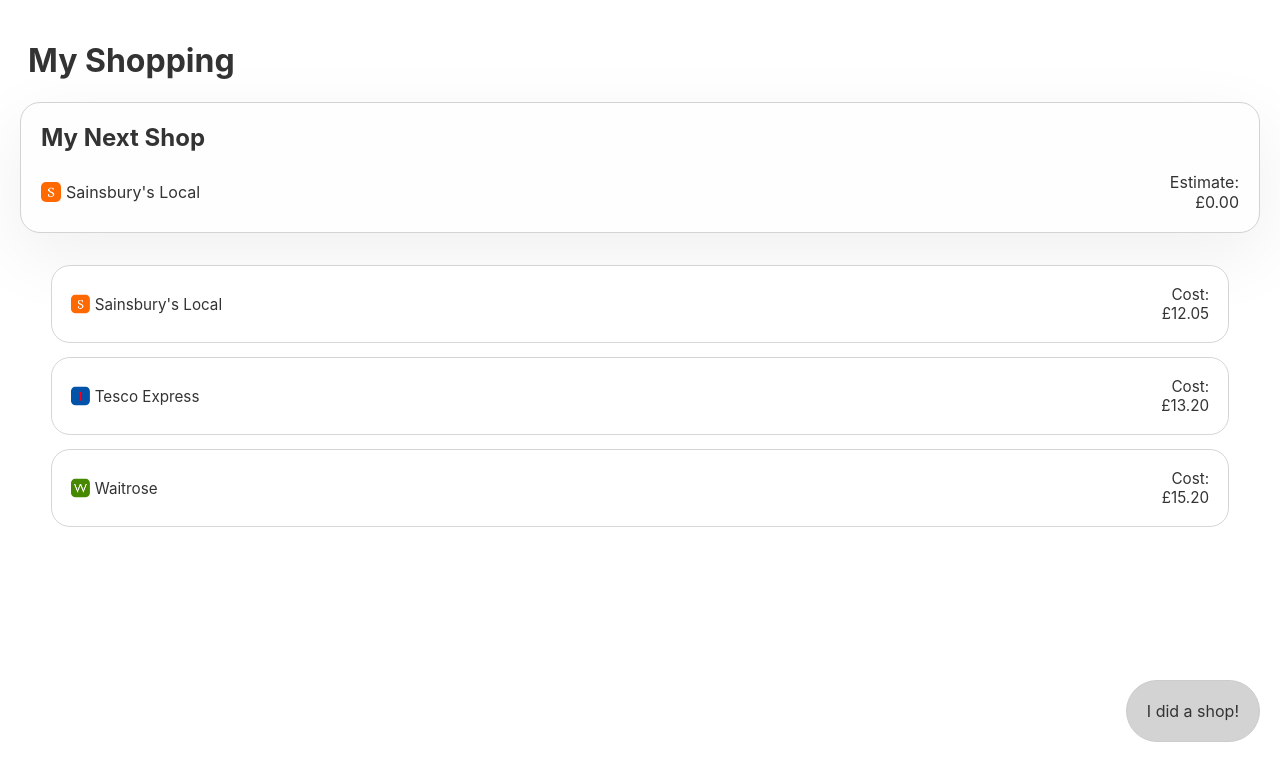
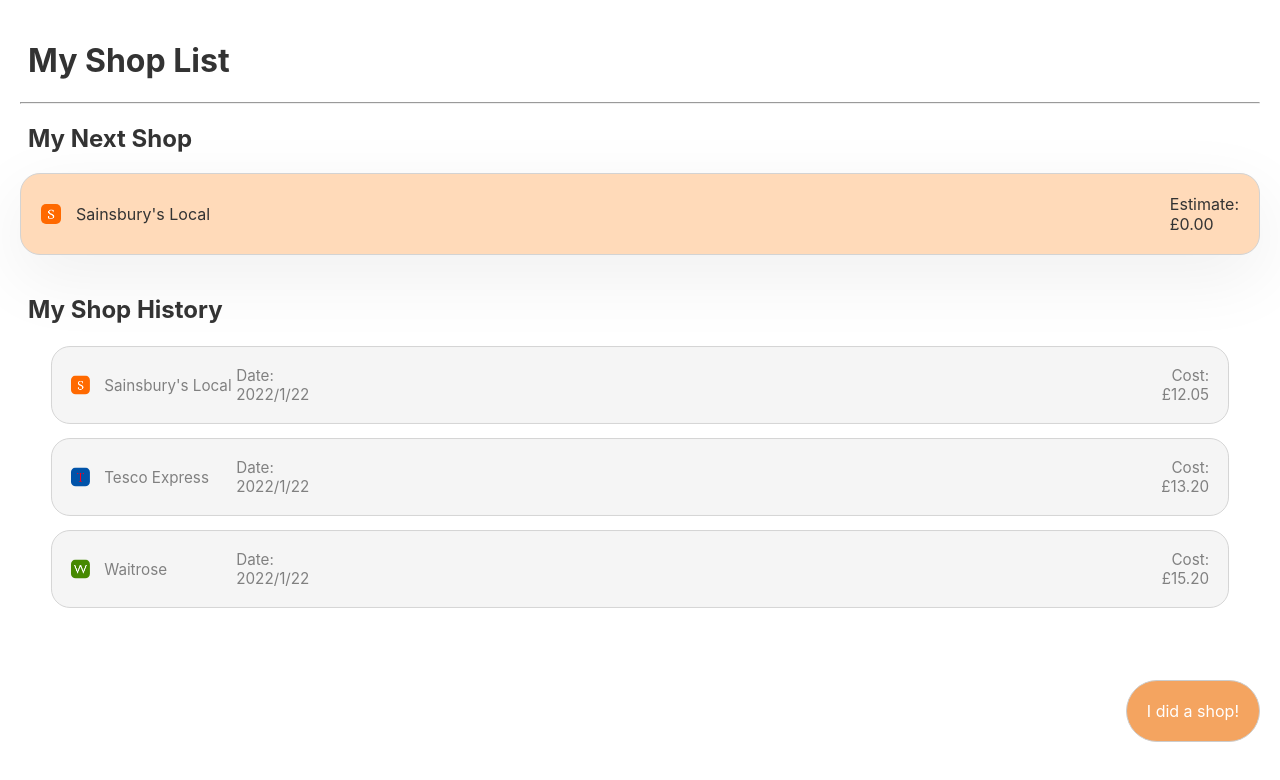
Before and after one commit to ti250/hc2022, a Svelte app in the folder client/: page / in a window 1280 px wide. Shown: the top 780 px of the page. Built offline with nearby package versions, Linux system fonts and the light colour scheme.

Commit message:
aesthetic modification for the main two screens

```diff
--- a/client/src/MainScreen.svelte
+++ b/client/src/MainScreen.svelte
@@ -34,16 +34,18 @@
 <div id="content">
     <!-- Title element -->
     <h1>
-        My Shopping
+        My Shop List
     </h1>
 
+<hr>
+
     <!-- Next Shop -->
+    <h2>
+        My Next Shop
+    </h2>
     <div class="listElement" on:click={() => push('/nextShop')}>
-        <Card isFloating="true">
+        <Card isFloating="true"; backgroundColor="PeachPuff">
             <div class="cardContent">
-                <h2>
-                    My Next Shop
-                </h2>
                 <div class="estimateCardContent">
                     <div class="supermarketDescription">
                         <img src={"/supermarketFavicons/" + topSuggestion.locationType + ".png"} class="supermarketFavicon"/>
@@ -62,19 +64,27 @@
     </div>
 
     <br/>
+        <h2>
+            My Shop History
+        </h2>
 
     {#each pastShops as pastShop}
         <div class="listElement pastShop">
-            <Card backgroundColor="white">
+            <Card backgroundColor="WhiteSmoke">
                 <div class="cardContent">
                     <div class="estimateCardContent">
-                        <div class="supermarketDescription">
+                        <div class="supermarketDescription hist">
                         <img src={"/supermarketFavicons/" + pastShop.locationType + ".png"} class="supermarketFavicon"/>
-                        <div>
+                        <div class="hist">
                             {pastShop.locationName}
                         </div>
                     </div>
-                    <div id="costEstimate">
+                    <div class="date hist">
+                        Date:
+                        <br/>
+                        2022/1/22
+                    </div>
+                    <div class="costEstimate hist">
                         Cost:
                         <br/>
                         £{pastShop.cost.toFixed(2)}
@@ -92,6 +102,13 @@
 <style>
     h1 {
         margin-left: 8px;
+        text-align: left-align;
+        font-weight: 700;
+    }
+
+    h2 {
+        margin-left: 8px;
+        text-align: left-align;
     }
 
     #content {
@@ -99,7 +116,7 @@
     }
 
     .supermarketFavicon {
-        margin-right: 5px;
+        margin-right: 15px;
         border-radius: 5px;
         overflow: hidden;
         width: 20px;
@@ -120,18 +137,31 @@
         align-items: center;
     }
 
+    .date{
+    text-align: left;
+    position:absolute;
+    left:195px;
+    top:21px
+    }
+
+    .costEstimate{
+        text-align: right;
+    }
+
+    .hist{
+        color: Gray
+    }
+
+
     .floatingActionButton {
         position: fixed;
         bottom: 50px;
         right: 20px;
         z-index: 999;
-        background: lightgrey;
+        background: SandyBrown;
+        color: White;
         border-radius: 40px;
         padding: 20px;
-    }
-
-    #costEstimate{
-        text-align: right;
     }
 
     .cardContent {
--- a/client/src/NextShop.svelte
+++ b/client/src/NextShop.svelte
@@ -83,7 +83,12 @@
         My Next Shop
     </h1>
 
+    <hr>
+
     <!-- Default suggestion -->
+    <h2>
+        Cheapest within 1 km
+    </h2>
     <div class="suggestion">
         <SuggestionsCell cellData={topSuggestion}/>
     </div>
@@ -98,9 +103,15 @@
         </div>
     {/if}
 
-    <button on:click={toggle} id="expandButton" class="decorated"> <span> {isExpanded ? "▲ Show Less" : "▼ Show More"} </span> </button>
+    <button on:click={toggle} id="expandButton" class="decorated"> <span> {isExpanded ? "▲ Show Less Store Options" : "▼ Show More Store Options"} </span> </button>
     <br/>
 
+    <br>
+    <br>
+
+    <h2>
+        Items in the basket
+    </h2>
     {#each $items as item (item.name)}
         <div class="itemCell">
             <div>
@@ -124,13 +135,19 @@
 
 <style>
     h1 {
-        margin-top: 0px;
-        margin-bottom: 30px;
+        margin-left: 8px;
+        text-align: left-align;
+        font-weight: 700;
+    }
+
+    h2 {
+    text-align: left-align;
     }
 
     #backbutton {
         padding: 0px;
         margin-bottom: 10px;
+        color: SandyBrown;
     }
 
     button {
@@ -147,6 +164,7 @@
         width: 100%;
         border: none;
         background: none;
+        color: SandyBrown;
     }
 
     .suggestion {
@@ -191,7 +209,8 @@
         bottom: 50px;
         right: 20px;
         z-index: 999;
-        background: lightgrey;
+        background: SandyBrown;
+        color: White;
         border-radius: 40px;
         padding: 20px;
     }
```
